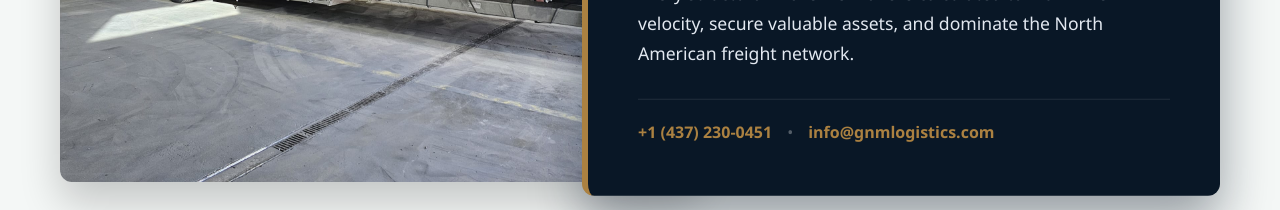
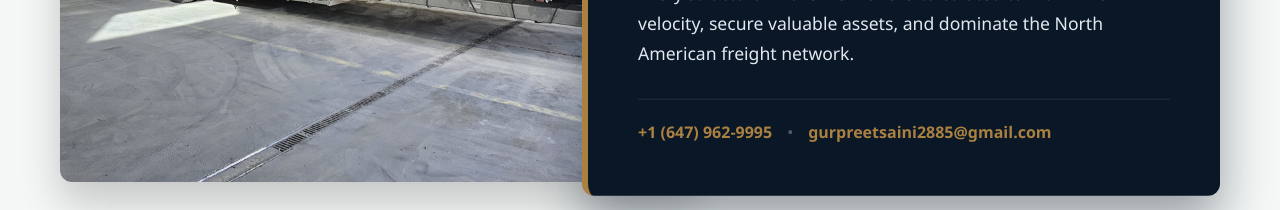
Before and after one commit to MrVenom786/gnm-web-frontend, a React (Create React App) app: page /company/founder in a window 1280 px wide. Shown: the part 1360-1570 px from the top of the page. Built offline with nearby package versions, Linux system fonts and the light colour scheme.

Commit message:
Update Founder.js

```diff
--- a/src/pages/company/Founder.js
+++ b/src/pages/company/Founder.js
@@ -73,9 +73,9 @@ function Founder() {
               </p>
 
               <div className="modern-contact-bar">
-                <a href="tel:+14372300451">+1 (437) 230-0451</a>
+                <a href="tel:+16479629995">+1 (647) 962-9995</a>
                 <span className="dot-separator">•</span>
-                <a href="mailto:info@gnmlogistics.com">info@gnmlogistics.com</a>
+                <a href="mailto:gurpreetsaini2885@gmail.com">gurpreetsaini2885@gmail.com</a>
               </div>
             </div>
           </div>
```
